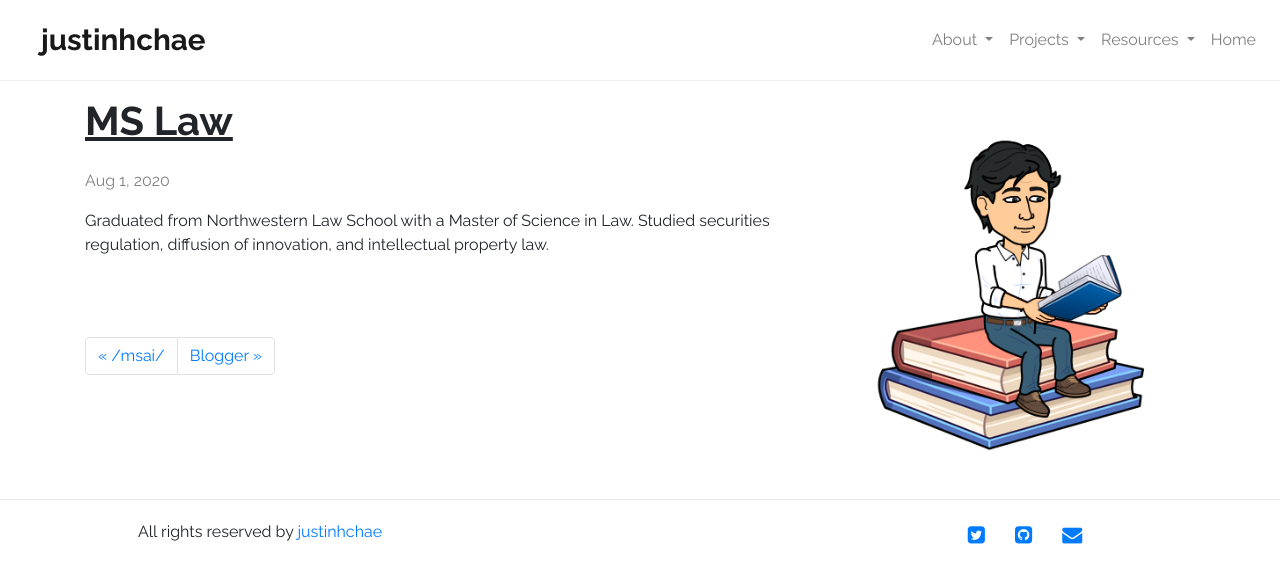
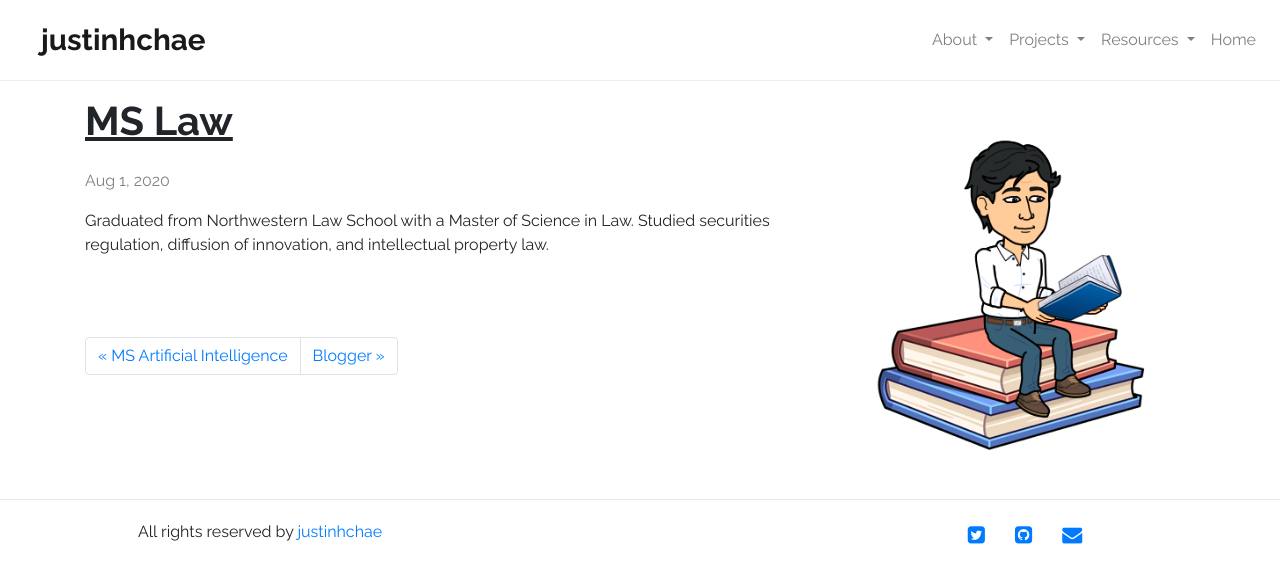
Before and after one commit to justinhchae/justinhchae.github.io, a Jekyll site: the page built from _posts/2019-08-01-msl.markdown, in a window 1280 px wide. Shown: the top 583 px of the page. Built offline with Jekyll 4.4.1, drawn with Linux system fonts in a browser that asks for light colours.

Commit message:
Update post.html

```diff
--- a/_layouts/post.html
+++ b/_layouts/post.html
@@ -28,8 +28,8 @@
         <ul class="pagination">
           {% if page.next.url %}
           <li class="page-item">
-<!--            <a class="page-link" href="#" tabindex="-1">&laquo; {{page.next.title}}</a>-->
-            <a class="page-link" href={{"" | relative_url}}>&laquo; {{page.next.url}} </a>
+            <a class="page-link" href="#" tabindex="-1">&laquo; {{page.next.title}}</a>
+<!--            <a class="page-link" href={{"" | relative_url}}>&laquo; {{page.next.url}} </a>-->
           </li>
           {% endif %} {% if page.previous.url %}
           <li class="page-item">
```
